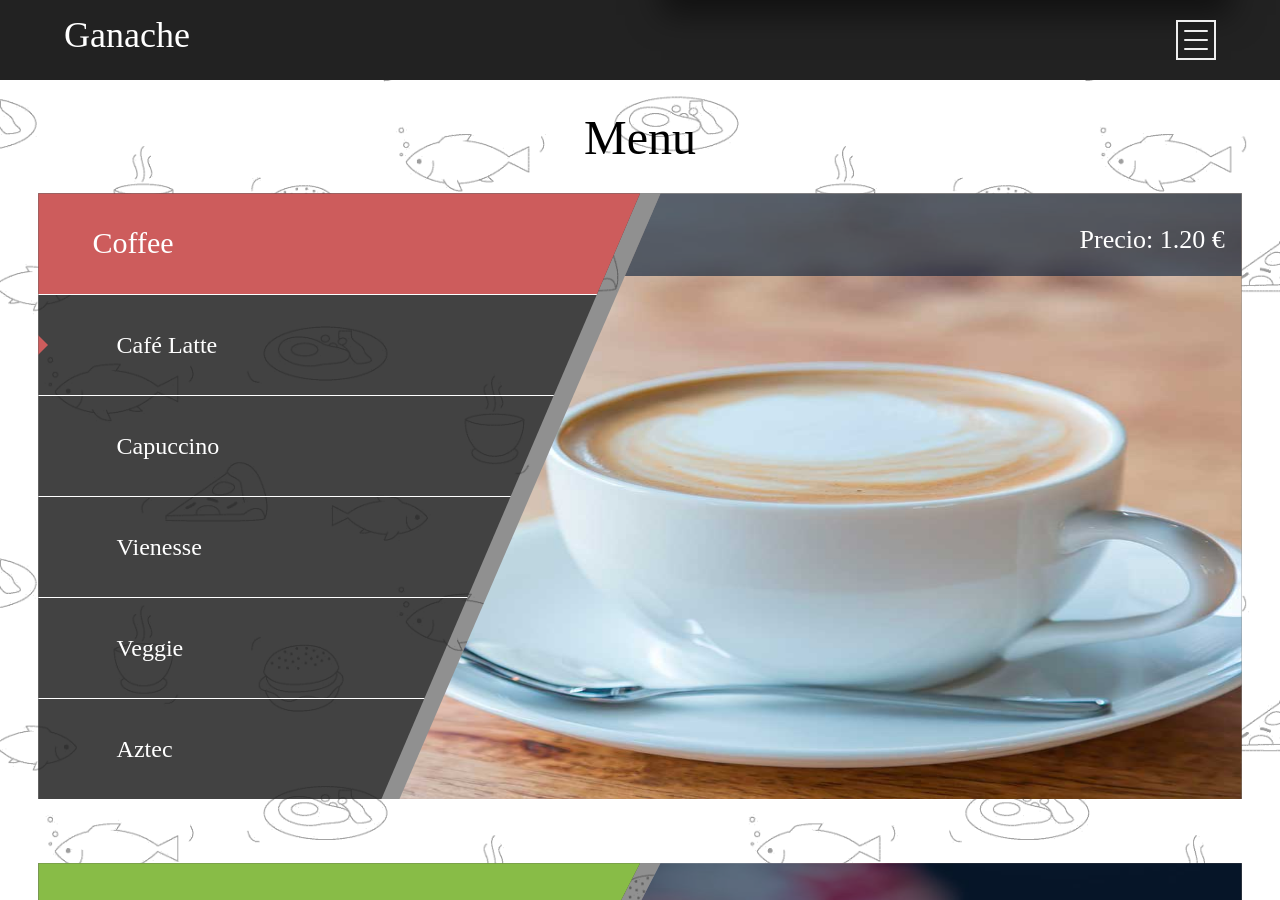
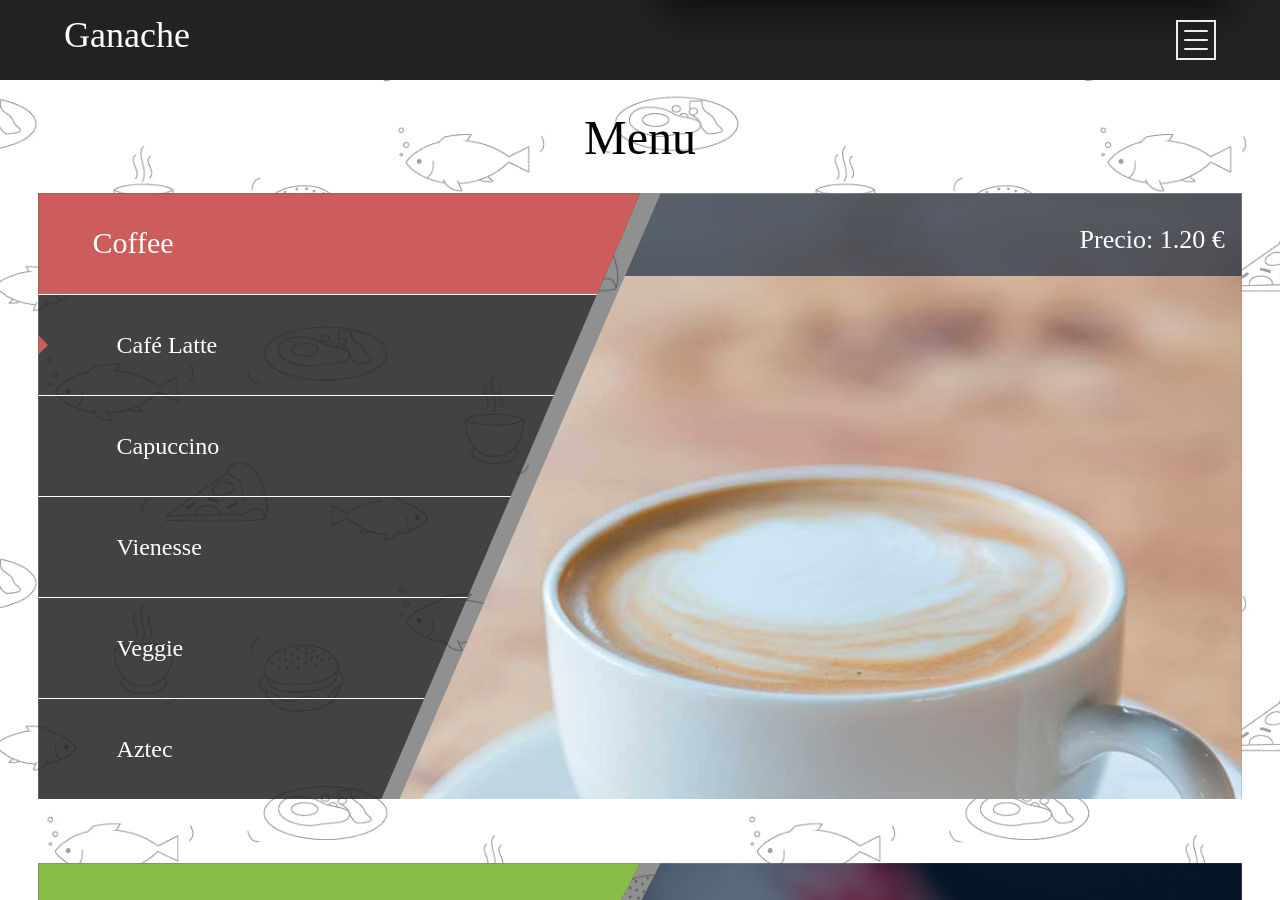
Before and after one commit to taticode/masterFictizia, a Jekyll site: the page index.html, which Jekyll copies as it is, in a window 1280 px wide and 900 px high, scrolled down 889 px. Built offline with Jekyll 4.4.1, drawn with Linux system fonts in a browser that asks for light colours; some web fonts are replaced; grey boxes are pictures that could not be loaded.

Commit message:
img productwrap

```diff
--- a/css/css.css
+++ b/css/css.css
@@ -583,7 +583,7 @@ main.contentWrap section h1, section a{
 
 .productWrap img{
     display: block;
-    height: 100%;
+    height: 120%;
     position: absolute;
     top: 0;
     right: 0;
--- a/css/media-queries.css
+++ b/css/media-queries.css
@@ -112,6 +112,10 @@
         right: 0;
 
     }
+    .productWrap img{
+        width: 110%;
+        height: auto;
+    }
     .contact .productWrap{
         width: 100%;
         position: relative;
@@ -190,11 +194,6 @@
         align-content: flex-start;
     }
 
-    .productWrap img{
-
-        width: 110%;
-    }
-
     .coffee .namesWrap > h1, .drinks .namesWrap > h1, .sweet .namesWrap > h1, .salty .namesWrap > h1{
         font-size: 1.5rem;
     }
```
